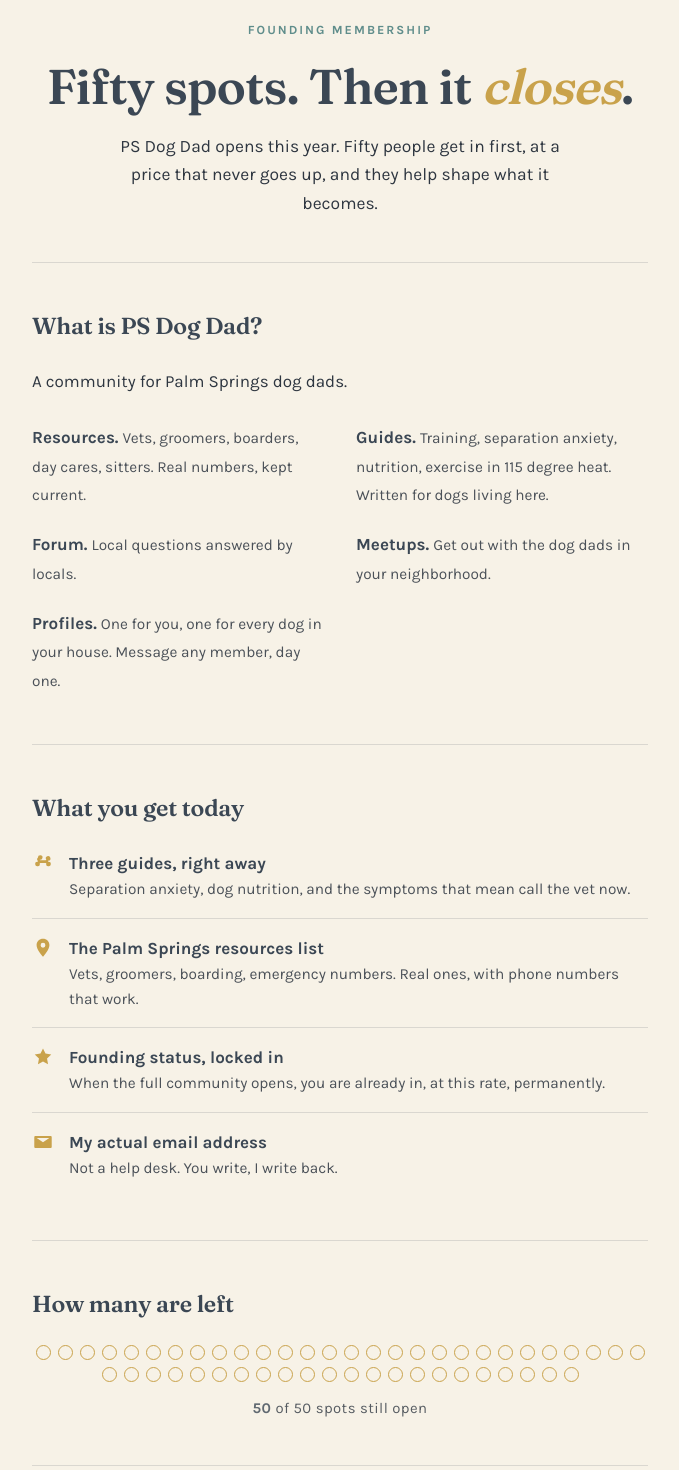
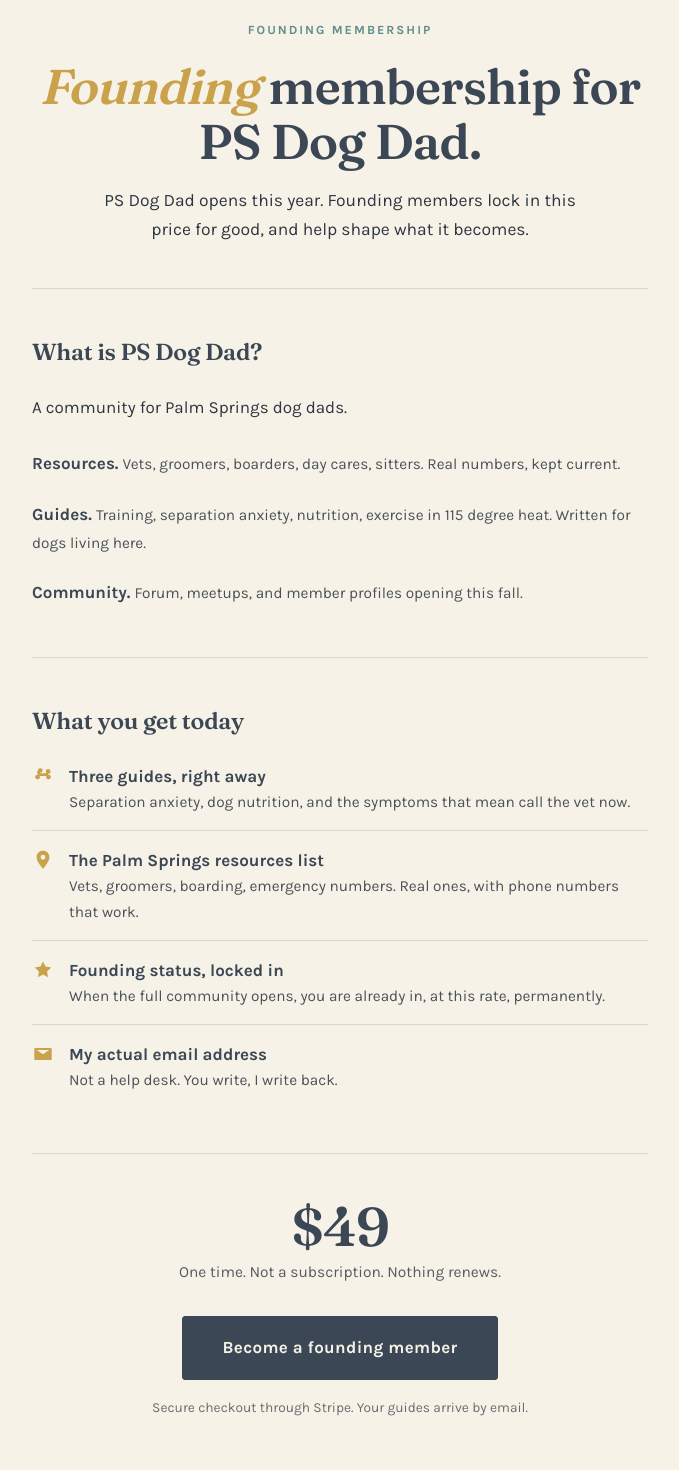
Before and after one commit to mattrwise/psdogdad, a Next.js app: page / in a window 1280 px wide. Shown: the part 220-1690 px from the top of the page, without its empty margins (300-979 px from the left). Built offline with nearby package versions, Linux system fonts and the light colour scheme.

Commit message:
Remove 50-spot scarcity counter and simplify list to three items

```diff
--- a/app/page.tsx
+++ b/app/page.tsx
@@ -11,13 +11,8 @@
 
 export const metadata: Metadata = {
   title: 'Founding Member | PS Dog Dad',
-  description: 'Fifty founding memberships for PS Dog Dad. Three guides, the Palm Springs resources list, founding status locked in, and direct email access. $49.',
+  description: 'Founding membership for PS Dog Dad. Three guides, the Palm Springs resources list, founding status locked in, and direct email access. $49.',
 }
-
-// Update this by hand when someone buys — nothing else drives it, there's no
-// backend tracking real Stripe purchases yet.
-const TOTAL_SPOTS = 50
-const CLAIMED = 0
 
 const WHAT_IS_IT = [
   {
@@ -29,16 +24,8 @@
     desc: 'Training, separation anxiety, nutrition, exercise in 115 degree heat. Written for dogs living here.',
   },
   {
-    title: 'Forum.',
-    desc: 'Local questions answered by locals.',
-  },
-  {
-    title: 'Meetups.',
-    desc: 'Get out with the dog dads in your neighborhood.',
-  },
-  {
-    title: 'Profiles.',
-    desc: 'One for you, one for every dog in your house. Message any member, day one.',
+    title: 'Community.',
+    desc: 'Forum, meetups, and member profiles opening this fall.',
   },
 ]
 
@@ -66,8 +53,6 @@
 ]
 
 export default function Page() {
-  const left = TOTAL_SPOTS - CLAIMED
-
   return (
     <main
       className={`${fraunces.variable} ${karla.variable} min-h-screen bg-[#F7F2E7] text-[#2E3640] text-[17px] leading-[1.65]`}
@@ -94,10 +79,10 @@
             className="text-[clamp(2.1rem,7vw,3.05rem)] leading-[1.12] tracking-[-.015em] text-[#3B4754] font-semibold mb-[18px]"
             style={{ fontFamily: 'var(--font-fraunces), Georgia, serif' }}
           >
-            Fifty spots. Then it <em className="italic text-[#C9A24B]">closes</em>.
+            <em className="italic text-[#C9A24B]">Founding</em> membership for PS Dog Dad.
           </h1>
           <p className="text-[1.09rem] mx-auto max-w-[30rem] text-[#2E3640]">
-            PS Dog Dad opens this year. Fifty people get in first, at a price that never goes up, and they help shape what it becomes.
+            PS Dog Dad opens this year. Founding members lock in this price for good, and help shape what it becomes.
           </p>
         </div>
 
@@ -110,7 +95,7 @@
             What is PS Dog Dad?
           </h2>
           <p className="mb-[22px]">A community for Palm Springs dog dads.</p>
-          <ul className="list-none m-0 p-0 grid grid-cols-1 sm:grid-cols-2 gap-x-8 gap-y-[10px]">
+          <ul className="list-none m-0 p-0 flex flex-col gap-y-[10px]">
             {WHAT_IS_IT.map((item) => (
               <li key={item.title} className="py-[6px]">
                 <strong className="font-bold text-[#3B4754]">{item.title}</strong>{' '}
@@ -144,32 +129,6 @@
               </li>
             ))}
           </ul>
-        </section>
-
-        {/* How many are left */}
-        <section className="py-11 border-b border-[#2E3640]/[.14]">
-          <h2
-            className="text-[1.45rem] font-semibold text-[#3B4754] tracking-[-.01em] mb-[22px]"
-            style={{ fontFamily: 'var(--font-fraunces), Georgia, serif' }}
-          >
-            How many are left
-          </h2>
-          {/* To update: change CLAIMED at the top of this file. Nothing else. */}
-          <div
-            className="mb-[14px] flex flex-wrap gap-[7px] justify-center"
-            role="img"
-            aria-label={`${left} of ${TOTAL_SPOTS} founding spots still open`}
-          >
-            {Array.from({ length: TOTAL_SPOTS }, (_, i) => (
-              <span
-                key={i}
-                className={`w-[15px] h-[15px] rounded-full border-[1.5px] border-[#C9A24B] ${i < CLAIMED ? 'bg-[#C9A24B]' : ''}`}
-              />
-            ))}
-          </div>
-          <p className="text-center text-[.93rem] tracking-[.03em] text-[#2E3640] opacity-80">
-            <b className="text-[#3B4754]">{left}</b> of {TOTAL_SPOTS} spots still open
-          </p>
         </section>
 
         {/* Offer / CTA */}
```
